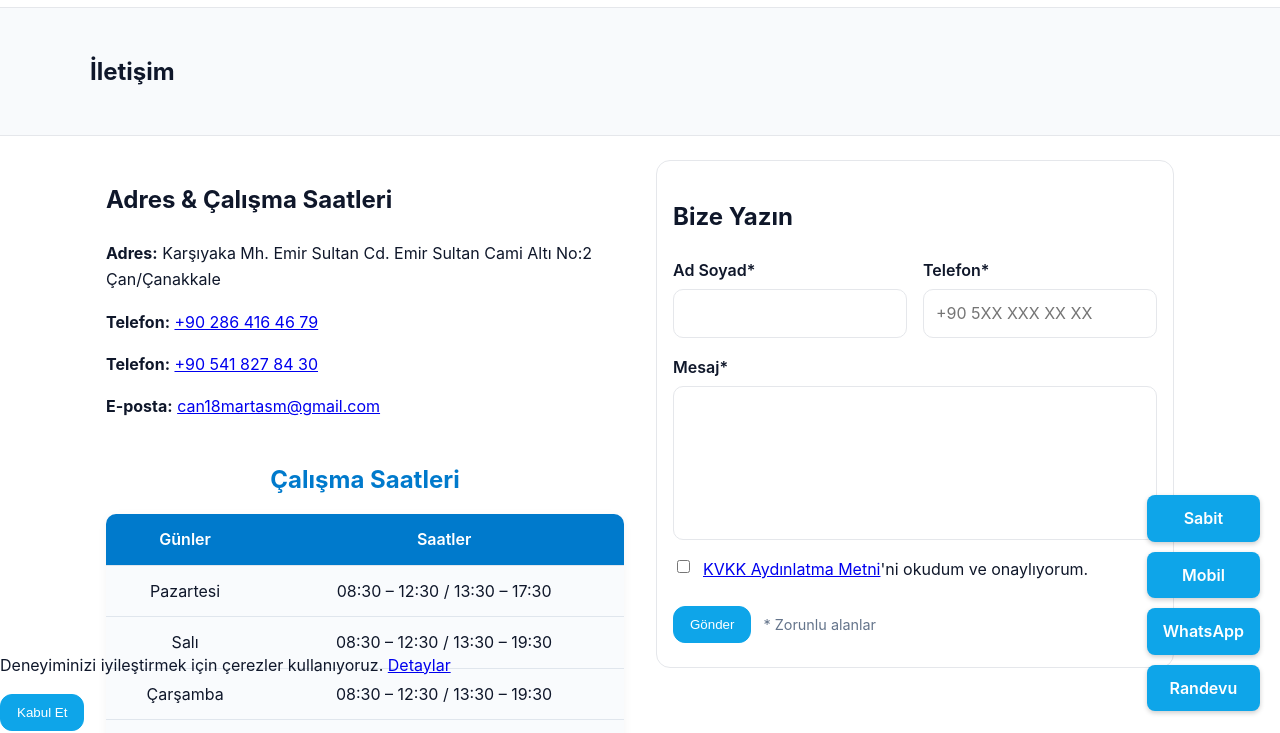
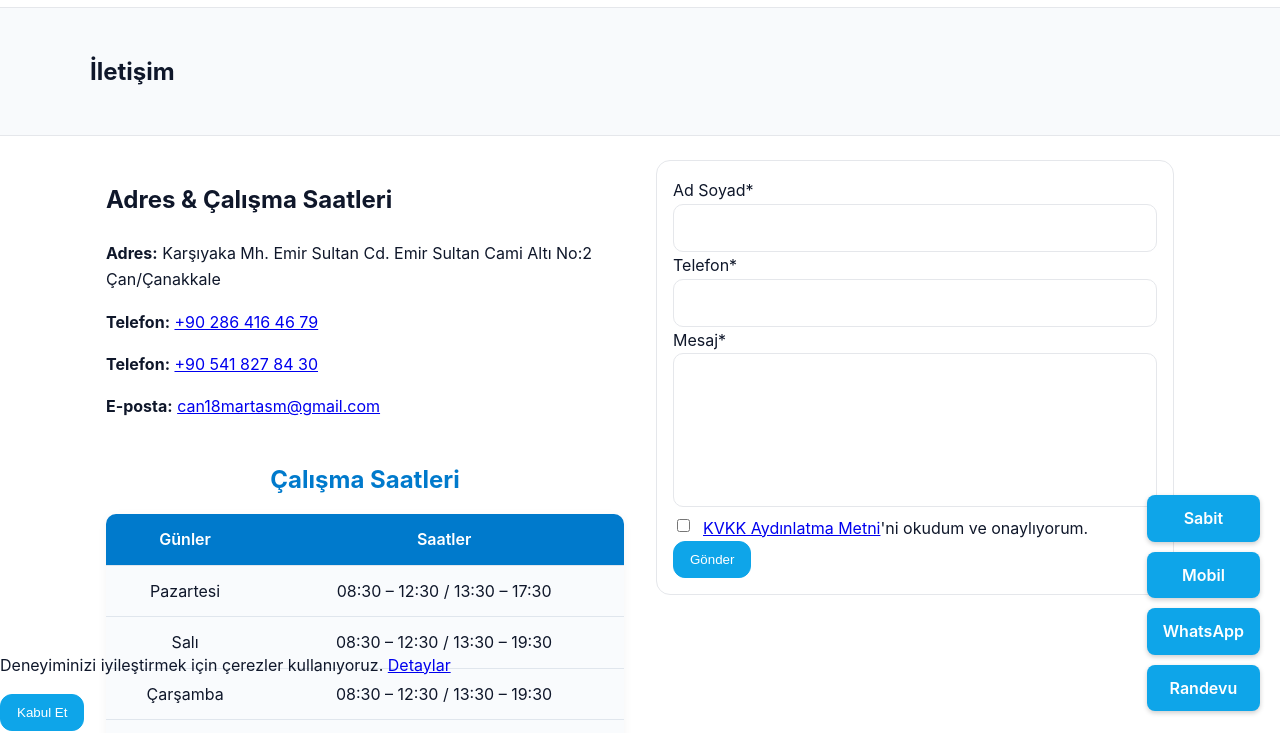
Before and after one commit to gokanmadan-lab/18martasm, a plain HTML site: page iletisim.html in a window 1280 px wide. Shown: the part 69-802 px from the top of the page. Drawn offline with Linux system fonts and the light colour scheme.

Commit message:
Update iletisim.html

```diff
--- a/iletisim.html
+++ b/iletisim.html
@@ -71,34 +71,27 @@
     </p>
   </div>
   <!-- Sağ sütun (iletişim formu) -->
-  <form class="card form" name="iletisim" method="POST" data-netlify="true" netlify-honeypot="bot-field" action="/tesekkurler.html">
-    <input type="hidden" name="form-name" value="iletisim" />
-    <p class="hidden"><label>Bot alanı: <input name="bot-field" /></label></p>
+  <form action="https://formsubmit.co/can18martasm@gmail.com" method="POST" class="card form">
+  <!-- Güvenlik/ayar alanları -->
+  <input type="hidden" name="_subject" value="İletişim Formu - can18martasm.com.tr">
+  <input type="hidden" name="_captcha" value="false">                <!-- reCAPTCHA kapalıysa -->
+  <input type="hidden" name="_template" value="table">               <!-- e-postayı tablo gibi yollar -->
+  <input type="hidden" name="_next" value="https://can18martasm.com.tr/tesekkurler.html">
+  <!-- Honeypot (botları yakalamak için görünmez alan) -->
+  <input type="text" name="_honey" style="display:none">
 
-    <h2>Bize Yazın</h2>
-    <div class="form-grid">
-      <label class="field">
-        <span>Ad Soyad*</span>
-        <input type="text" name="adsoyad" required autocomplete="name" />
-      </label>
-      <label class="field">
-        <span>Telefon*</span>
-        <input type="tel" name="telefon" required placeholder="+90 5XX XXX XX XX" />
-      </label>
-      <label class="field span-2">
-        <span>Mesaj*</span>
-        <textarea name="mesaj" rows="5" required></textarea>
-      </label>
-      <label class="kvkk span-2">
-        <input type="checkbox" name="kvkk" required>
-        <span><a href="/policy/kvkk.html" target="_blank" rel="noopener">KVKK Aydınlatma Metni</a>'ni okudum ve onaylıyorum.</span>
-      </label>
-      <div class="actions span-2">
-        <button type="submit" class="btn btn-primary">Gönder</button>
-        <p class="muted small">* Zorunlu alanlar</p>
-      </div>
-    </div>
-  </form>
+  <label>Ad Soyad*<input type="text" name="adsoyad" required></label>
+  <label>Telefon*<input type="tel" name="telefon" required></label>
+  <label>Mesaj*<textarea name="mesaj" rows="5" required></textarea></label>
+
+  <label class="kvkk">
+    <input type="checkbox" name="kvkk" required>
+    <span><a href="/policy/kvkk.html" target="_blank" rel="noopener">KVKK Aydınlatma Metni</a>'ni okudum ve onaylıyorum.</span>
+  </label>
+
+  <button type="submit" class="btn btn-primary">Gönder</button>
+</form>
+
 </section>
 <h2 class="centered-title">Diğer Konumlar</h2>
 <section class="container maps-two" aria-label="Haritalar">
```
